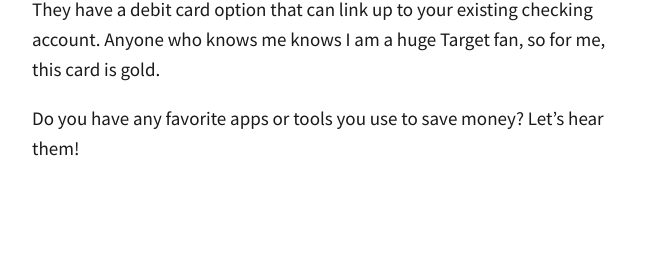
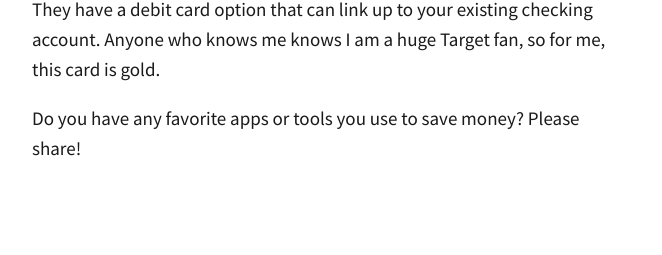
Before and after one commit to totiffany/totiffany.github.io, a Jekyll site: the page built from _posts/2018-08-02-4-Tools-For-Saving-Money-Without-Even-Thinking-About-It.md, in a window 1280 px wide. Shown: the part 1969-2224 px from the top of the page, without its empty margins (308-970 px from the left). Built offline with Jekyll 4.4.1, drawn with Linux system fonts in a browser that asks for light colours; our own code applies the rules of GitHub Pages for plain Markdown files; comment, search, counter and statistics services are not loaded.

Commit message:
Update 2018-08-02-4-Tools-For-Saving-Money-Without-Even-Thinking-About-It.md

```diff
--- a/_posts/2018-08-02-4-Tools-For-Saving-Money-Without-Even-Thinking-About-It.md
+++ b/_posts/2018-08-02-4-Tools-For-Saving-Money-Without-Even-Thinking-About-It.md
@@ -22,4 +22,4 @@ So since money and spending habits are top of mind for me I thought I'd share so
 
 **[The Target Redcard](https://www.target.com/c/redcard/-/N-4tfyn)**. I will blab about this card to anyone who will listen. The Target Redcard lets you save 5% on every Target purchase, you get free 2 day shipping, and an extra 30 days to return items. The best part is you don't have to sign up for it as a credit card (unless you want to of course). They have a debit card option that can link up to your existing checking account. Anyone who knows me knows I am a huge Target fan, so for me, this card is gold.
 
-Do you have any favorite apps or tools you use to save money? Let's hear them!
+Do you have any favorite apps or tools you use to save money? Please share!
```
